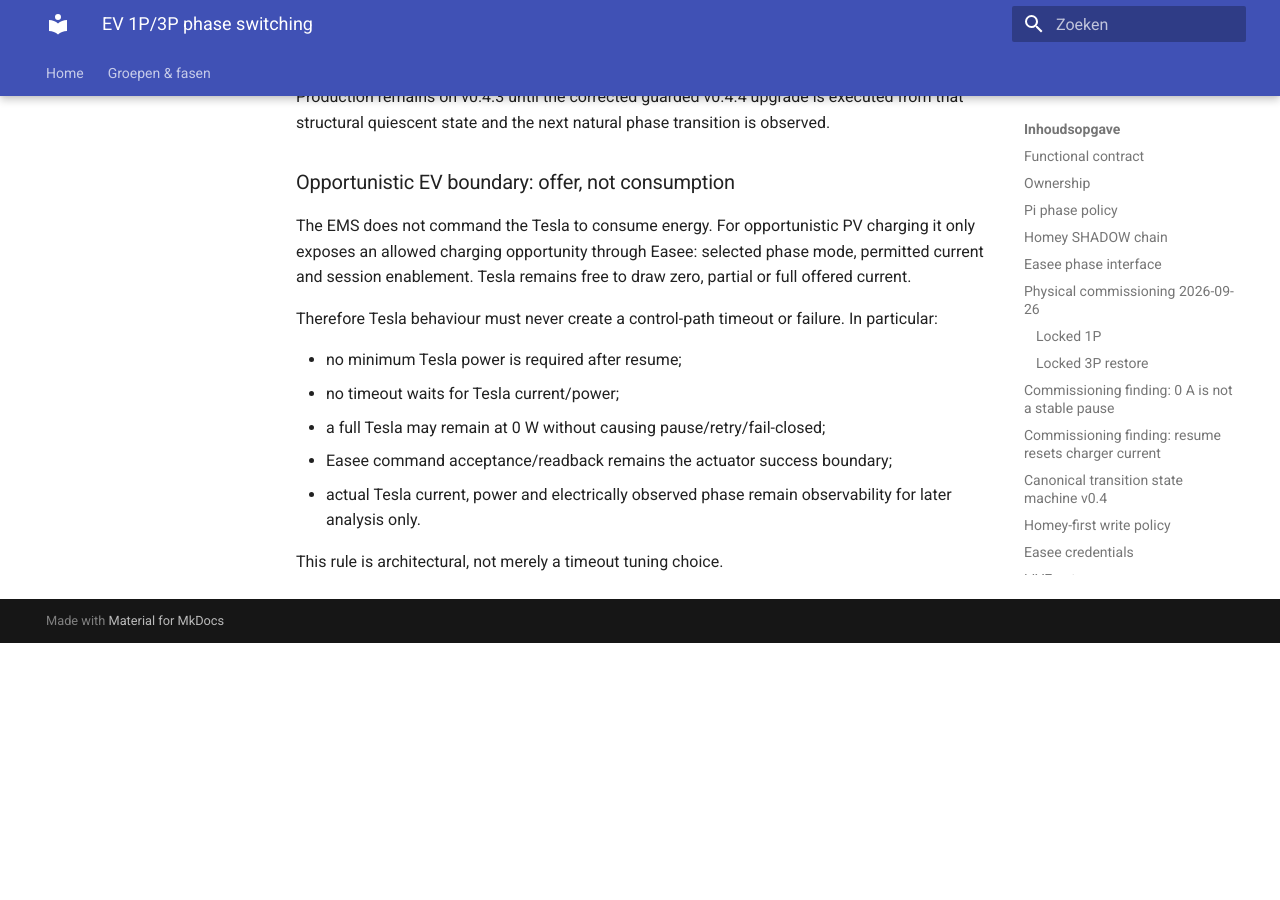
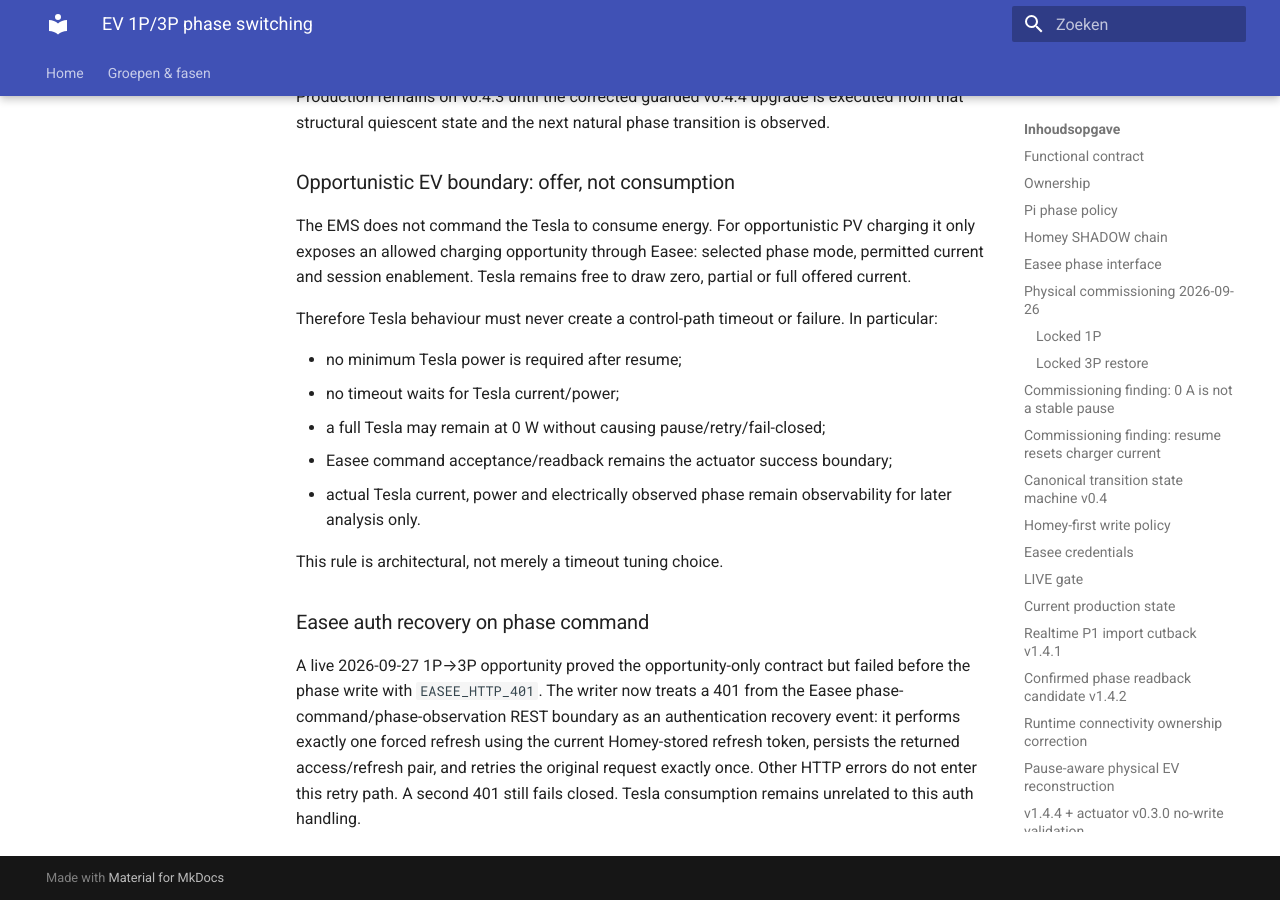
Before and after one commit to OnsKasteeltje/homey-energy-manual, an MkDocs documentation site: the page built from docs/architecture/ev-phase-switching-v0.1.md, in a window 1280 px wide and 900 px high, scrolled down 20295 px. Built offline with MkDocs 1.6.1 and Material for MkDocs 9.7.7, drawn with Linux system fonts in a browser that asks for light colours; before the commit the page ends 20938 px from its top, so only the background shows below that.

Commit message:
docs(ev): record bounded Easee 401 auth recovery

```diff
--- a/docs/architecture/ev-phase-switching-v0.1.md
+++ b/docs/architecture/ev-phase-switching-v0.1.md
@@ -748,3 +748,7 @@ Therefore Tesla behaviour must never create a control-path timeout or failure. I
 - actual Tesla current, power and electrically observed phase remain observability for later analysis only.
 
 This rule is architectural, not merely a timeout tuning choice.
+
+### Easee auth recovery on phase command
+
+A live 2026-09-27 1P→3P opportunity proved the opportunity-only contract but failed before the phase write with `EASEE_HTTP_401`. The writer now treats a 401 from the Easee phase-command/phase-observation REST boundary as an authentication recovery event: it performs exactly one forced refresh using the current Homey-stored refresh token, persists the returned access/refresh pair, and retries the original request exactly once. Other HTTP errors do not enter this retry path. A second 401 still fails closed. Tesla consumption remains unrelated to this auth handling.
```
